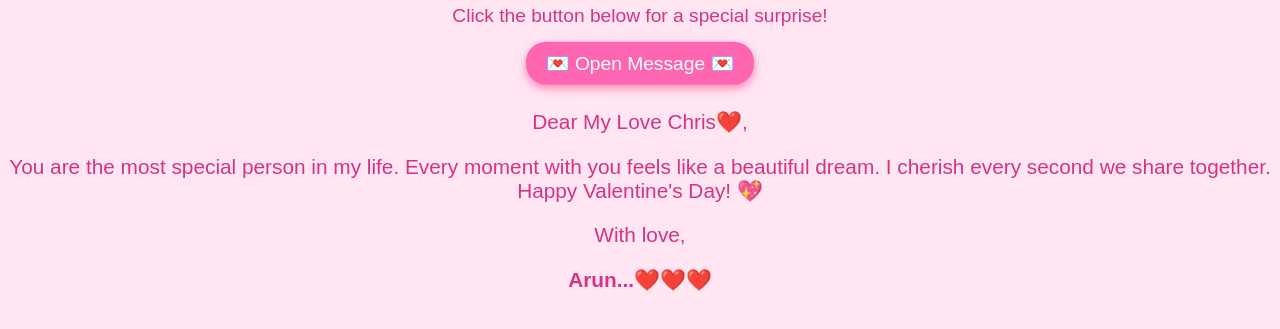
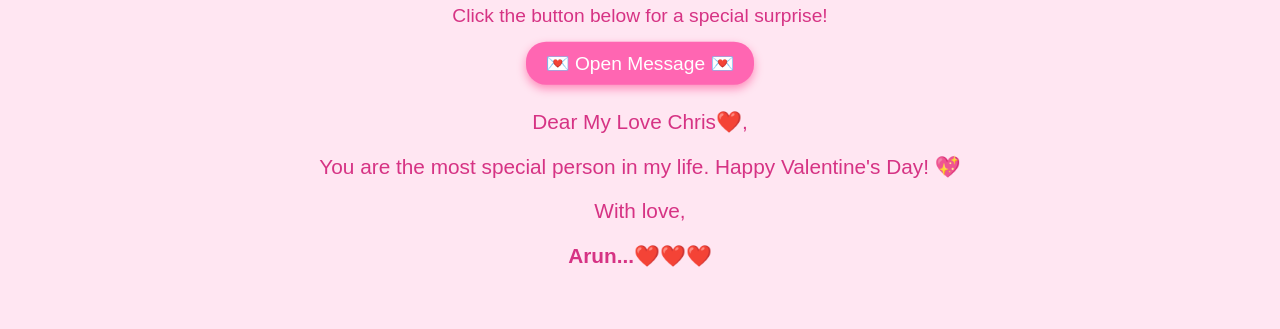
Before and after one commit to Arunkumar-U/feb, a plain HTML site: page arun.html in a window 1280 px wide. Both pictures are taken after a click on the button "💌 Open Message 💌". Shown: the part 169-498 px from the top of the page. Drawn offline with Linux system fonts and the light colour scheme.

Commit message:
arun.html modified

```diff
--- a/arun.html
+++ b/arun.html
@@ -14,7 +14,7 @@
 
         <div id="hiddenMessage" class="hidden">
             <p>Dear <span id="belovedName">My Love Chris❤️</span>,</p>
-            <p>You are the most special person in my life. Every moment with you feels like a beautiful dream. I cherish every second we share together. Happy Valentine's Day! 💖</p>
+            <p>You are the most special person in my life. Happy Valentine's Day! 💖</p>
             <p>With love,</p>
             <p><strong>Arun...❤️❤️❤️ </strong></p>
         </div>
```
